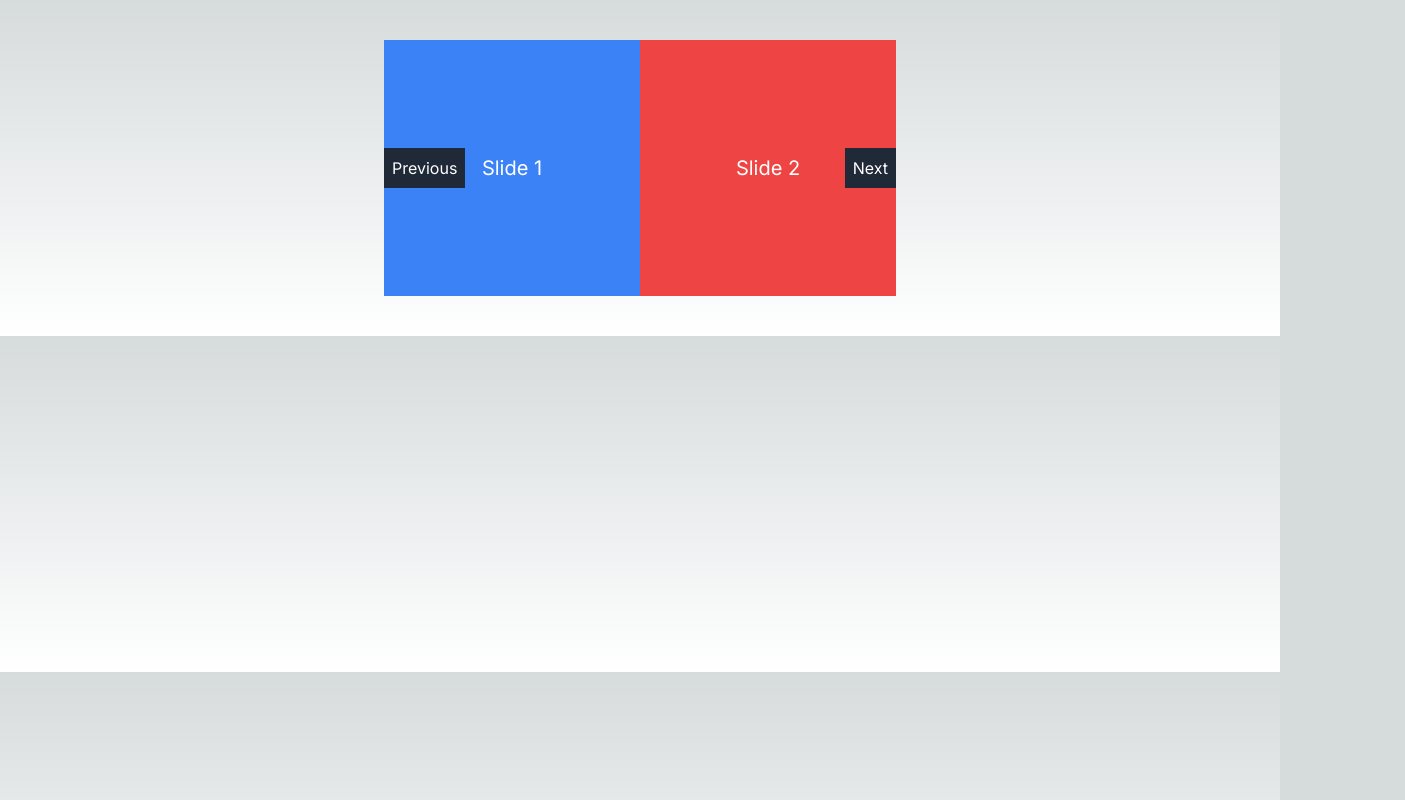
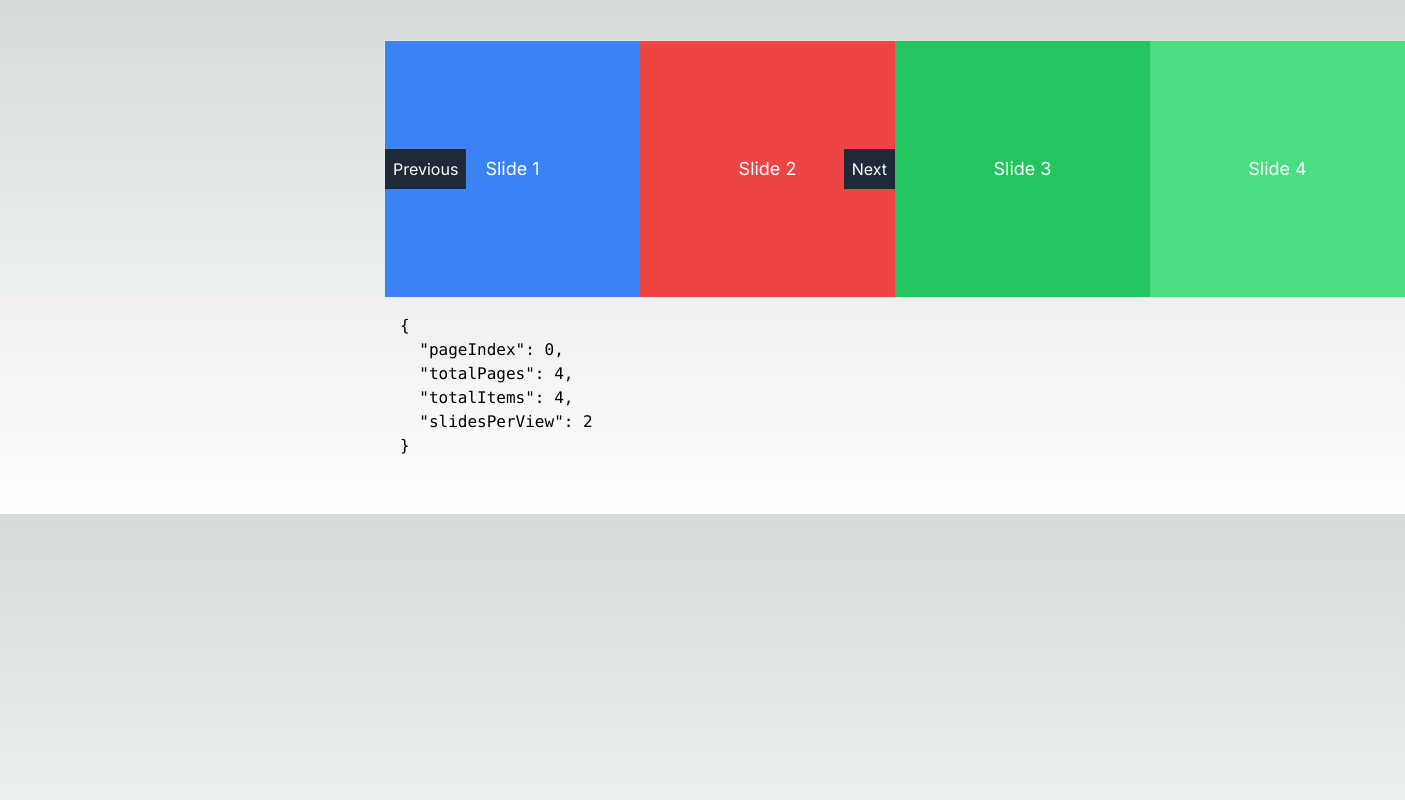
Before and after one commit to Dey-Sumit/Interview-prep, a Next.js app: page /machine-coding/carousel in a window 1280 px wide. Shown: the whole page, 1405 px wide, since content can reach past the window. Built offline with nearby package versions, Linux system fonts and the light colour scheme.

Commit message:
carousel:added carousel

```diff
--- a/dev/machine-coding-and-system-design/react/11-carousel.tsx
+++ b/dev/machine-coding-and-system-design/react/11-carousel.tsx
@@ -1,26 +1,22 @@
-import React, { useState, ReactNode, Children, cloneElement } from "react";
-
-interface CarouselProps {
-  children: ReactNode;
-  slidesPerView: number; // new prop
-  step: number; // Number of slides to skip per navigation
-}
+import React, { useState, Children, cloneElement } from "react";
 
 interface CarouselProps {
   children: React.ReactNode;
   slidesPerView: number;
+  step: number;
 }
 
-const Carousel: React.FC<CarouselProps> = ({ children, slidesPerView, step }) => {
+const Carousel: React.FC<CarouselProps> = ({ children, slidesPerView = 1, step = 1 }) => {
   const items = Children.toArray(children);
-  const [pageIndex, setPageIndex] = useState(0);
-  const totalPages = Math.ceil(items.length / slidesPerView);
+  const totalItems = items.length;
+
+  const totalPages = Math.ceil(totalItems / slidesPerView) + step; // 5/2 = 2.5 items per slide = total pages 3
+  const [pageIndex, setPageIndex] = useState(0); // ! LOOP! should be changed
 
   const goToPrevious = () => {
     setPageIndex((prevPageIndex) => {
-      // prevPageIndex === 0 ? Math.ceil(items.length / slidesPerView) - 1 : prevPageIndex - 1
       const newIndex = prevPageIndex - step;
-      return newIndex < 0 ? totalPages - 1 : newIndex;
+      return newIndex < totalPages ? newIndex : 0;
     });
   };
 
@@ -31,16 +27,11 @@ const Carousel: React.FC<CarouselProps> = ({ children, slidesPerView, step }) =>
     });
   };
 
-  /*   const goToNext = () => {
-    setPageIndex((prevPageIndex) =>
-      prevPageIndex === Math.ceil(items.length / slidesPerView) - 1 ? 0 : prevPageIndex + 1
-    );
-  }; */
-
   return (
-    <div className="relative overflow-hidden">
+    <>
+      <div className="relative border">
         <div
-        className="flex transition-transform duration-300"
+          className="flex transition-transform duration-300 "
           style={{ transform: `translateX(-${(pageIndex * 100) / slidesPerView}%)` }}
         >
           {items.map((item, index) =>
@@ -65,11 +56,27 @@ const Carousel: React.FC<CarouselProps> = ({ children, slidesPerView, step }) =>
           Next
         </button>
       </div>
+      <div className="p-4">
+        <pre>
+          {JSON.stringify(
+            {
+              pageIndex,
+              totalPages,
+              totalItems,
+              slidesPerView,
+            },
+            null,
+            2
+          )}
+        </pre>
+      </div>
+    </>
   );
 };
 
 interface CarouselItemProps {
   children: React.ReactNode;
+  style?: React.CSSProperties;
 }
 
 const CarouselItem: React.FC<CarouselItemProps> = ({ children, style }) => {
@@ -85,28 +92,23 @@ const App: React.FC = () => {
     <div className="max-w-lg mx-auto">
       <Carousel slidesPerView={2} step={2}>
         <CarouselItem>
-          <div className="h-64 bg-blue-500 flex items-center justify-center text-white text-xl">
+          <div className="h-64 bg-blue-500 flex items-center justify-center text-white text-lg">
             Slide 1
           </div>
         </CarouselItem>
         <CarouselItem>
-          <div className="h-64 bg-red-500 flex items-center justify-center text-white text-xl">
+          <div className="h-64 bg-red-500 flex items-center justify-center text-white text-lg">
             Slide 2
           </div>
         </CarouselItem>
         <CarouselItem>
-          <div className="h-64 bg-green-500 flex items-center justify-center text-white text-xl">
+          <div className="h-64 bg-green-500 flex items-center justify-center text-white text-lg">
             Slide 3
           </div>
         </CarouselItem>
         <CarouselItem>
-          <div className="h-64 bg-green-400 flex items-center justify-center text-white text-xl">
+          <div className="h-64 bg-green-400 flex items-center justify-center text-white text-lg">
             Slide 4
-          </div>
-        </CarouselItem>
-        <CarouselItem>
-          <div className="h-64 bg-green-300 flex items-center justify-center text-white text-xl">
-            Slide 5
           </div>
         </CarouselItem>
       </Carousel>
```
Lines whose indentation alone changed are shown as unchanged.
